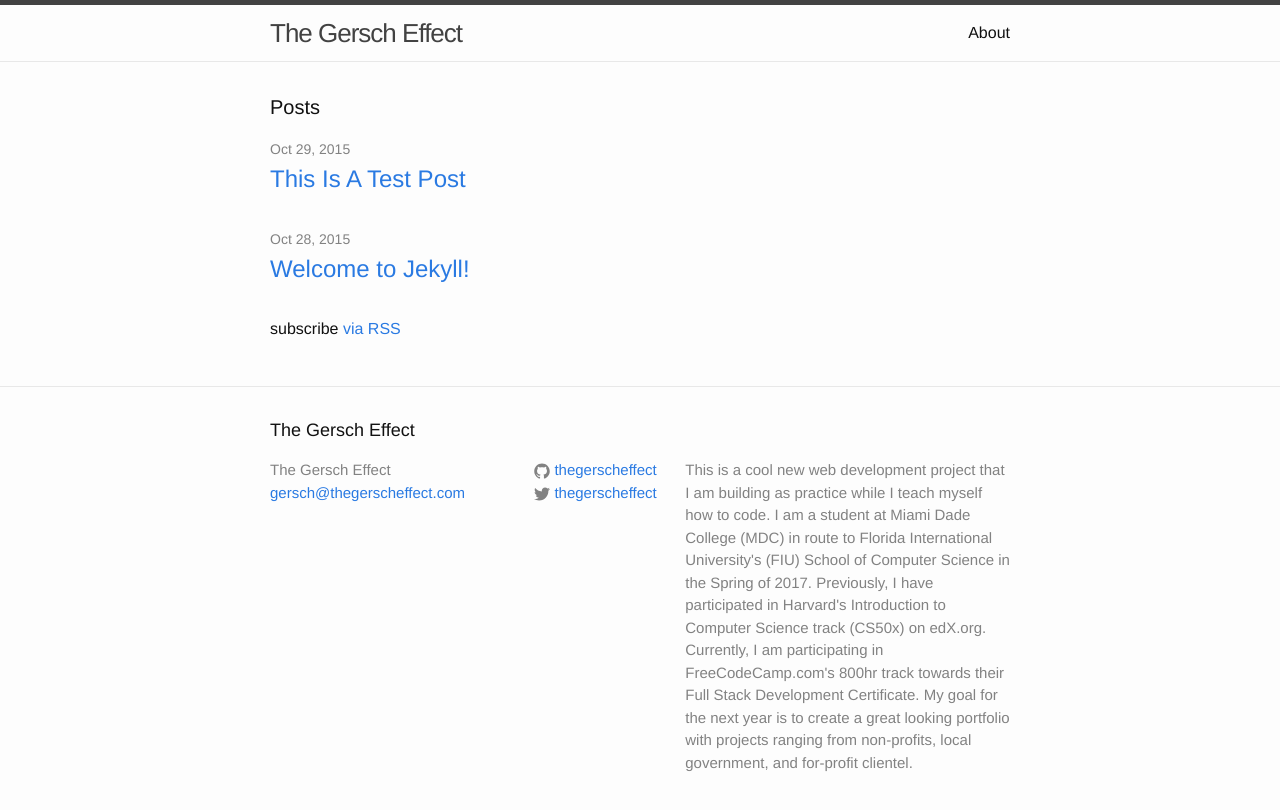
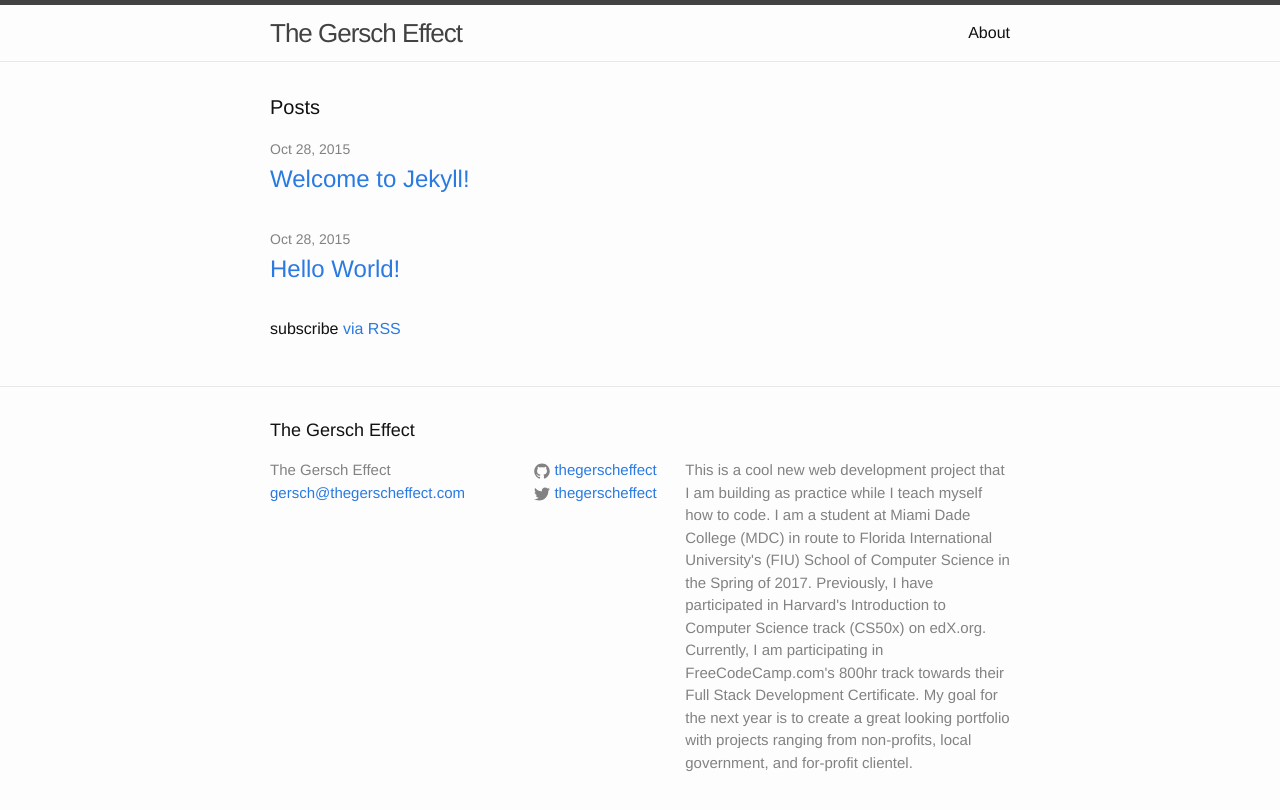
Before and after one commit to thegerscheffect/thegerscheffect.github.io, a Jekyll site: the page built from index.html, in a window 1280 px wide. Shown: the top 810 px of the page. Built offline with Jekyll 4.4.1, drawn with Linux system fonts in a browser that asks for light colours.

Commit message:
added more front matter header

```diff
--- a/_posts/2015-10-29-This-is-a-test-post.md
+++ b/_posts/2015-10-29-This-is-a-test-post.md
@@ -1,5 +1,8 @@
 ---
-
+layout: post
+title:  "Hello World!"
+date:   2015-10-28 16:08:52 -0500
+categories: Experiment
 ---
 #Hello World!
 
```
